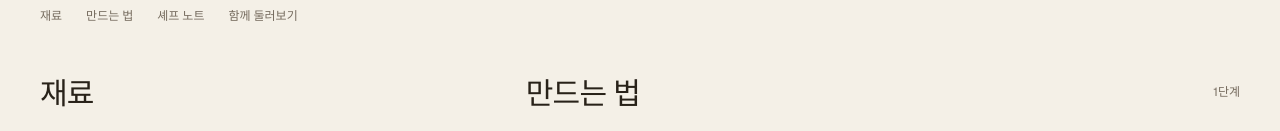
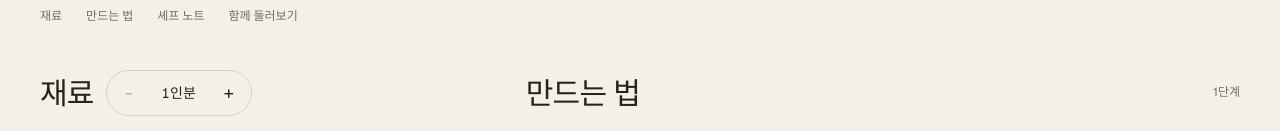
Before and after one commit to jkang95/recipe-website, a Next.js app: page /recipes/1 in a window 1280 px wide. Shown: the part 771-902 px from the top of the page. Built offline with nearby package versions, Linux system fonts and the light colour scheme.

Commit message:
레시피 인분별 재료 분량 조절 구현

```diff
--- a/app/recipes/[id]/recipe-ingredients.tsx
+++ b/app/recipes/[id]/recipe-ingredients.tsx
@@ -1,11 +1,43 @@
+"use client"
+
+import { useState } from "react";
 import { RecipeIngredientsProps } from '@/types/recipe-types'
 
 export default function RecipeIngredients(props: RecipeIngredientsProps ) {
     const { ingredients, serving } = props;
+    const [selectedServing, setSelectedServing] = useState(serving);
+
+    const servingRatio = selectedServing / serving;
+
     return (
     <section id="ingredients" aria-labelledby="ingredients-heading">
-        <h2 id="ingredients-heading" className="font-serif text-2xl leading-normal tracking-tight text-ink sm:text-3xl">재료</h2>
-
+        <div className="flex min-h-11 flex-wrap items-center jsutify-between gap-3">
+            <h2 id="ingredients-heading" className="font-serif text-2xl leading-normal tracking-tight text-ink sm:text-3xl">재료</h2>
+            <div role="group" aria-label="인분 조절" className="inline-flex items-center rounded-full border border-line">
+                <button
+                    type="button"
+                    disabled={selectedServing === 1}
+                    onClick={() => setSelectedServing(prev => Math.max(1,prev - 1))}
+                    className="grid h-11 w-11 place-items-center rounded-full text-lg text-ink transition-colors enabled:hover:bg-panel focus-visible:outline-2 focus-visible:outline-offset-2 focus-visible:outline-ink disabled:cursor-not-allowed disabled:opacity-30"
+                >
+                    -
+                </button>
+                <span
+                    aria-live="polite"
+                    aria-atomic="true"
+                    className="min-w-14 text-center text-sm tabular-nums text-ink"
+                >
+                    {selectedServing}인분
+                </span>
+                <button
+                    type="button"
+                    onClick={() => setSelectedServing(prev => prev + 1)}
+                    className="grid h-11 w-11 place-items-center rounded-full text-lg text-ink transition-colors enabled:hover:bg-panel focus-visible:outline-2 focus-visible:outline-offset-2 focus-visible:outline-ink disabled:cursor-not-allowed disabled:opacity-30"
+                >
+                    +
+                </button>
+            </div>
+        </div>
         <ul className="mt-4 divide-y divide-line rounded-xl bg-panel px-4 py-2 sm:px-5">
             {ingredients.map(ingredient =>
                 <li key={ingredient.name}>
@@ -24,7 +56,7 @@ export default function RecipeIngredients(props: RecipeIngredientsProps ) {
 
                             {ingredient.quantity !== null && (
                                 <span className="shrink-0 whitespace-nowrap text-xs tabular-nums text-ink">
-                                    {ingredient.quantity}{ingredient.unit}
+                                    {Math.round(ingredient.quantity * servingRatio)}{ingredient.unit}
                                 </span>
                             )}
                     </label>
```
